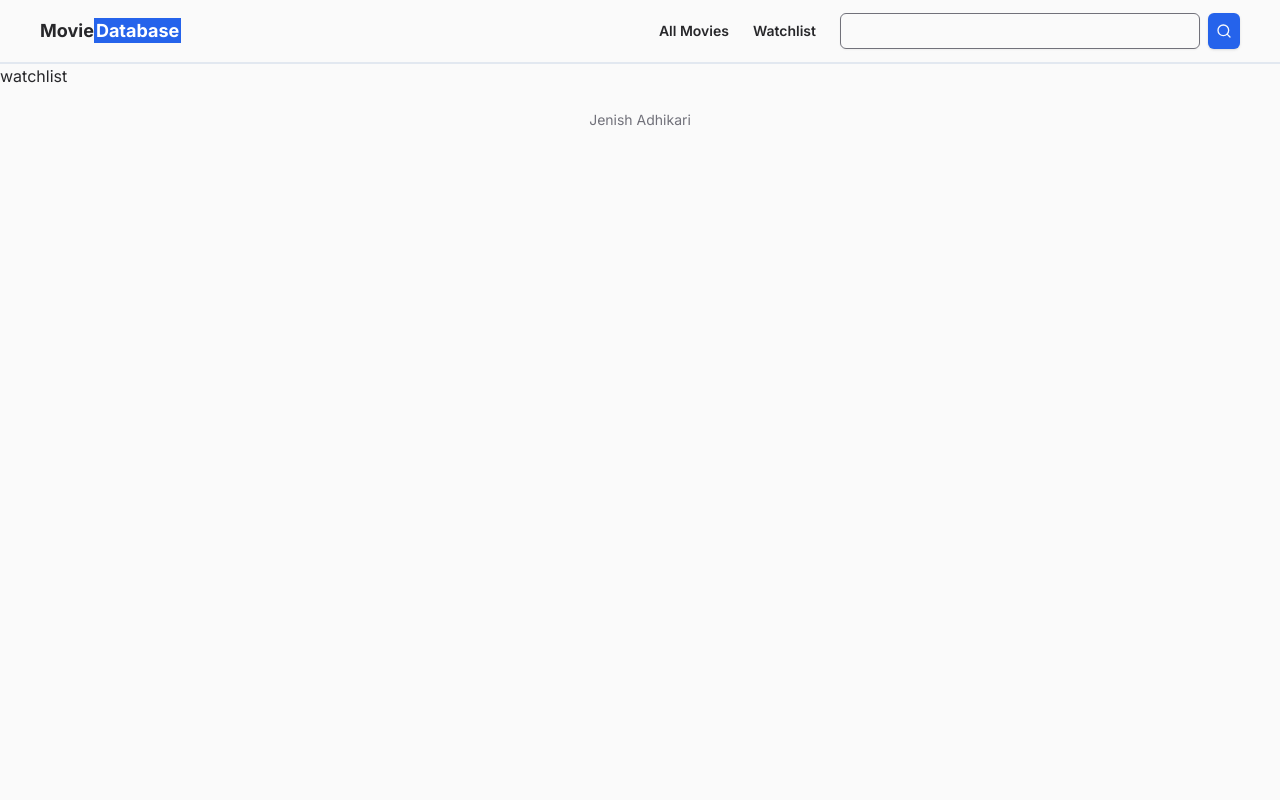
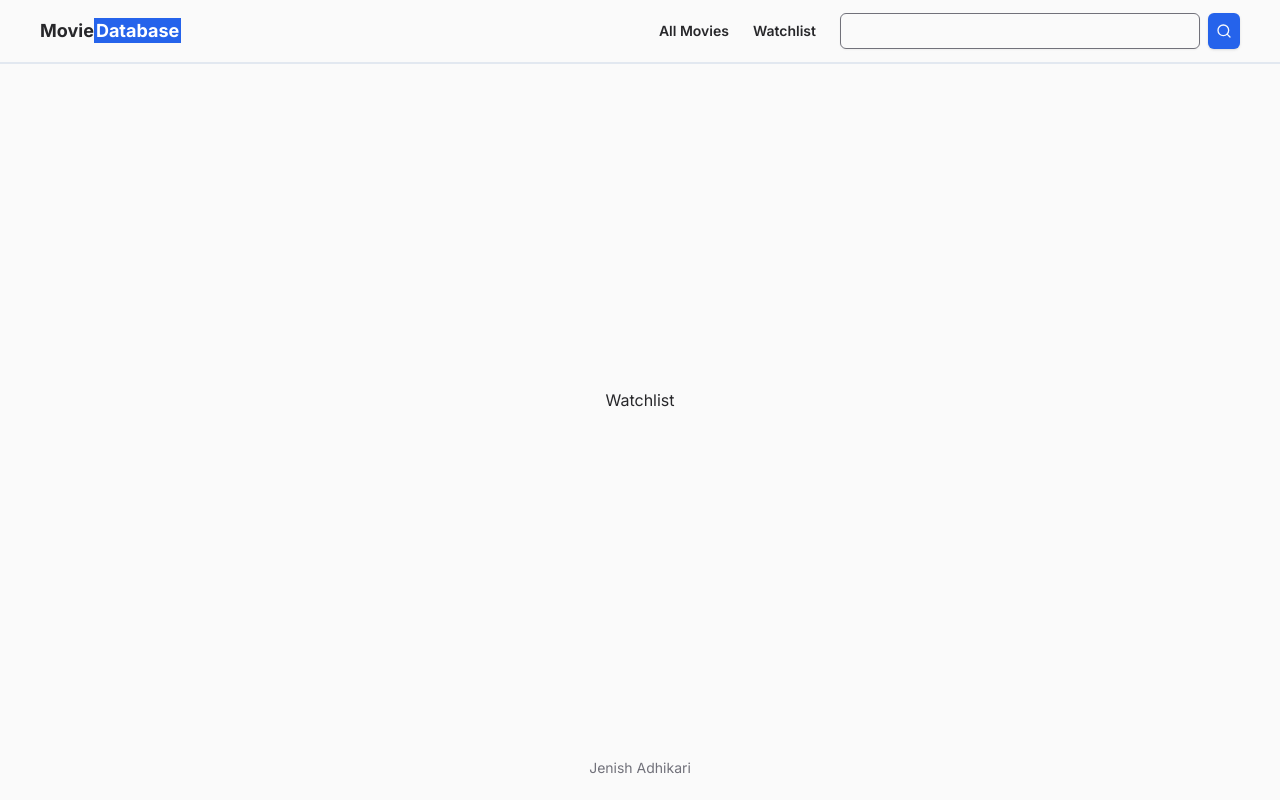
Before and after one commit to jenishxadhikari/movie-database, a React (Vite) app: page /watchlist in a window 1280 px wide. Built offline with nearby package versions, Linux system fonts and the light colour scheme.

Commit message:
fix: default min height screen

```diff
--- a/src/App.jsx
+++ b/src/App.jsx
@@ -5,7 +5,7 @@ import { Navbar } from '@/components/navbar'
 
 function App() {
   return (
-    <div className="min-h-screen bg-zinc-50 text-zinc-800">
+    <div className="flex min-h-screen flex-col bg-zinc-50 text-zinc-800">
       <Navbar />
       <Outlet />
       <Footer />
--- a/src/pages/home.jsx
+++ b/src/pages/home.jsx
@@ -10,7 +10,7 @@ import { MaxWidthWrapper } from '@/components/max-width-wrapper'
 
 export default function Home() {
   return (
-    <main className="flex flex-col items-center justify-center gap-8 py-5">
+    <main className="flex flex-1 flex-col items-center justify-center gap-8 py-5">
       <MaxWidthWrapper className="space-y-4">
         <h1 className="text-center text-xl font-bold md:text-2xl lg:text-3xl">
           Find Your Next Favorite Movie
--- a/src/pages/movies.jsx
+++ b/src/pages/movies.jsx
@@ -7,7 +7,7 @@ export default function Movies() {
   const id = searchParams.get('id')
   const title = searchParams.get('title')
   return (
-    <main className="flex flex-col items-center justify-center gap-10 py-5">
+    <main className="flex flex-1 flex-col items-center justify-center gap-10 py-5">
       <CardWrapper
         API_URL={`https://api.themoviedb.org/3/${id}?language=en-US&page=1`}
         title={title}
--- a/src/pages/watchlist.jsx
+++ b/src/pages/watchlist.jsx
@@ -1,5 +1,7 @@
-import React from 'react'
-
 export default function Watchlist() {
-  return <div>watchlist</div>
+  return (
+    <main className="flex flex-1 flex-col items-center justify-center gap-10 py-5">
+      <h1>Watchlist</h1>
+    </main>
+  )
 }
```
